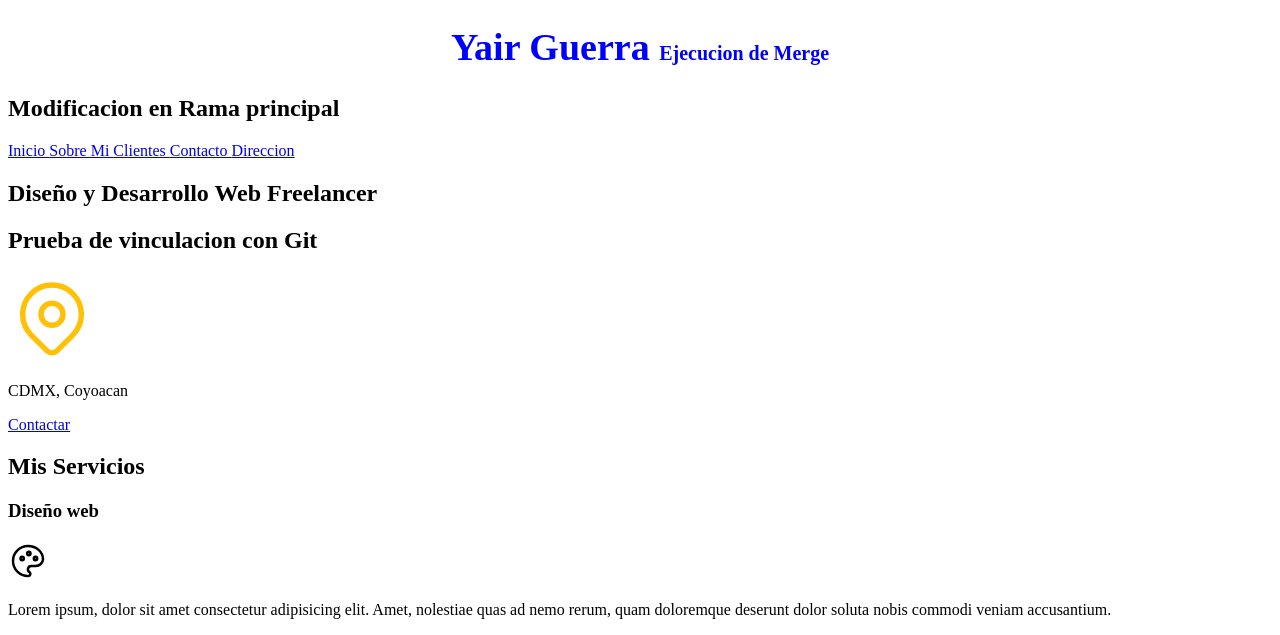
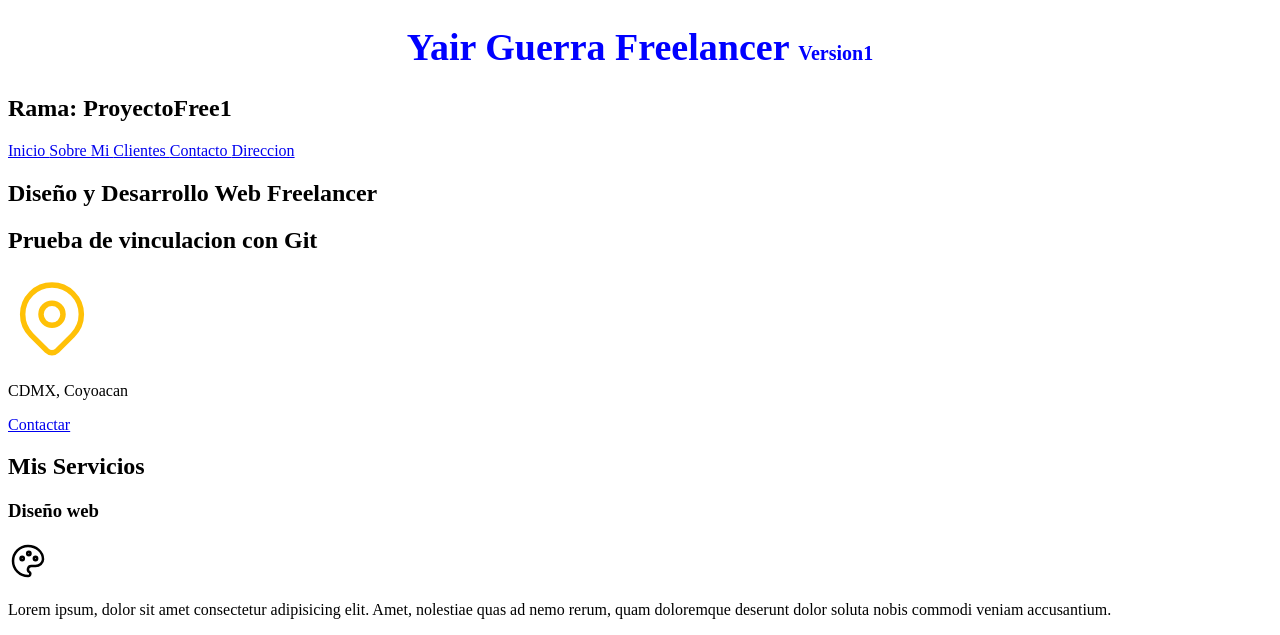
Before and after one commit to yaiv/GitGitHub, a plain HTML site: page Free_In/index.html in a window 1280 px wide. Shown: the top 635 px of the page. Drawn offline with Linux system fonts and the light colour scheme.

Commit message:
Se genera Nva.Rama: ProyectoFree1

```diff
--- a/Free_In/index.html
+++ b/Free_In/index.html
@@ -12,8 +12,8 @@
     <!--Lo que vera el usuairio-->
     <!--Si no se cierran las etiquetas el codigo se estara desardenando-->
     <header>
-        <h1>Yair Guerra <span>Ejecucion de Merge</span></h1>
-        <h2>Modificacion en Rama principal</h2>
+        <h1>Yair Guerra Freelancer <span>Version1</span></h1>
+        <h2>Rama: ProyectoFree1</h2>
     </header>
 
     <!--Enlaces: Tiene de fin dirigir en este caso
```
